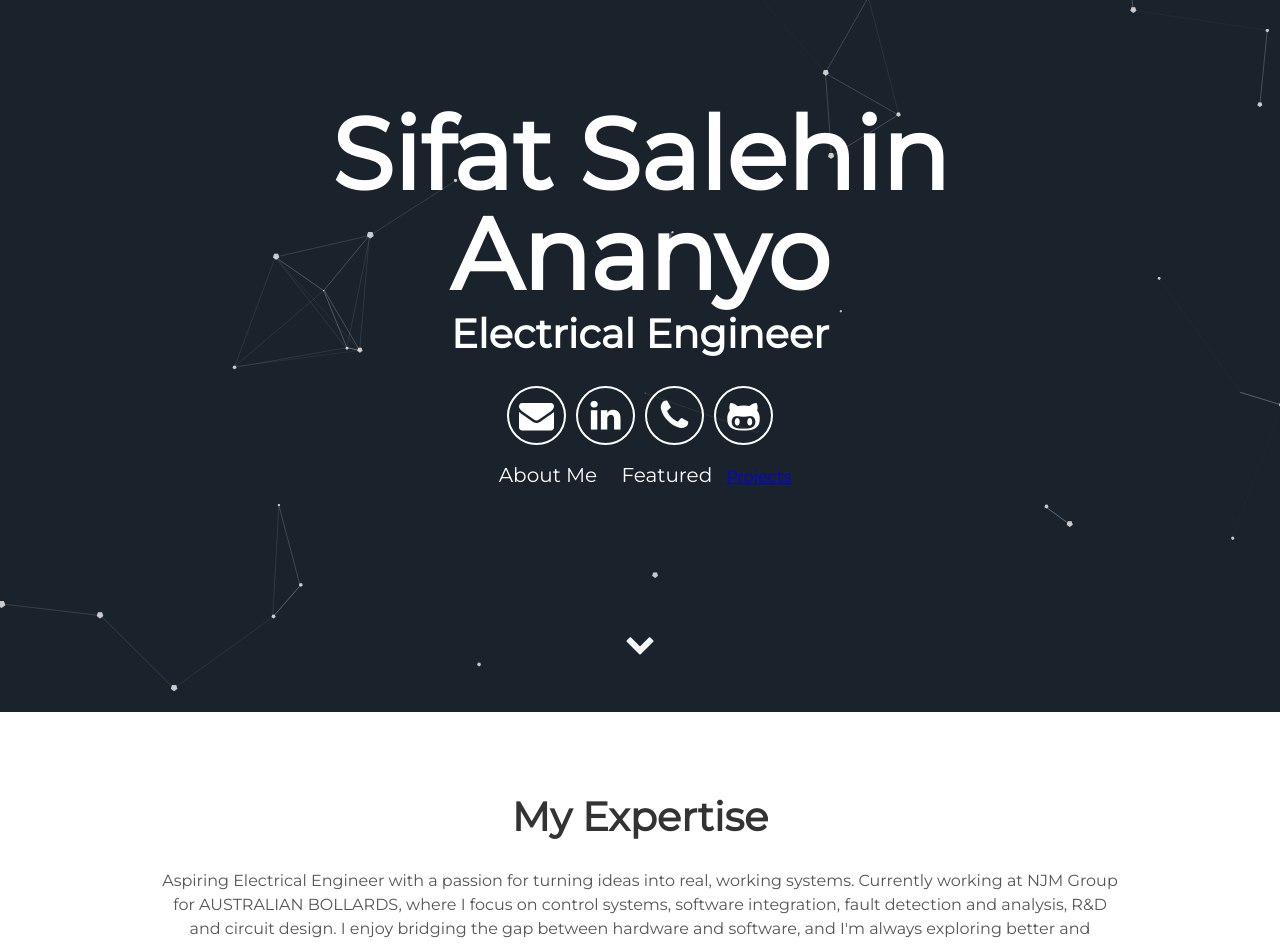
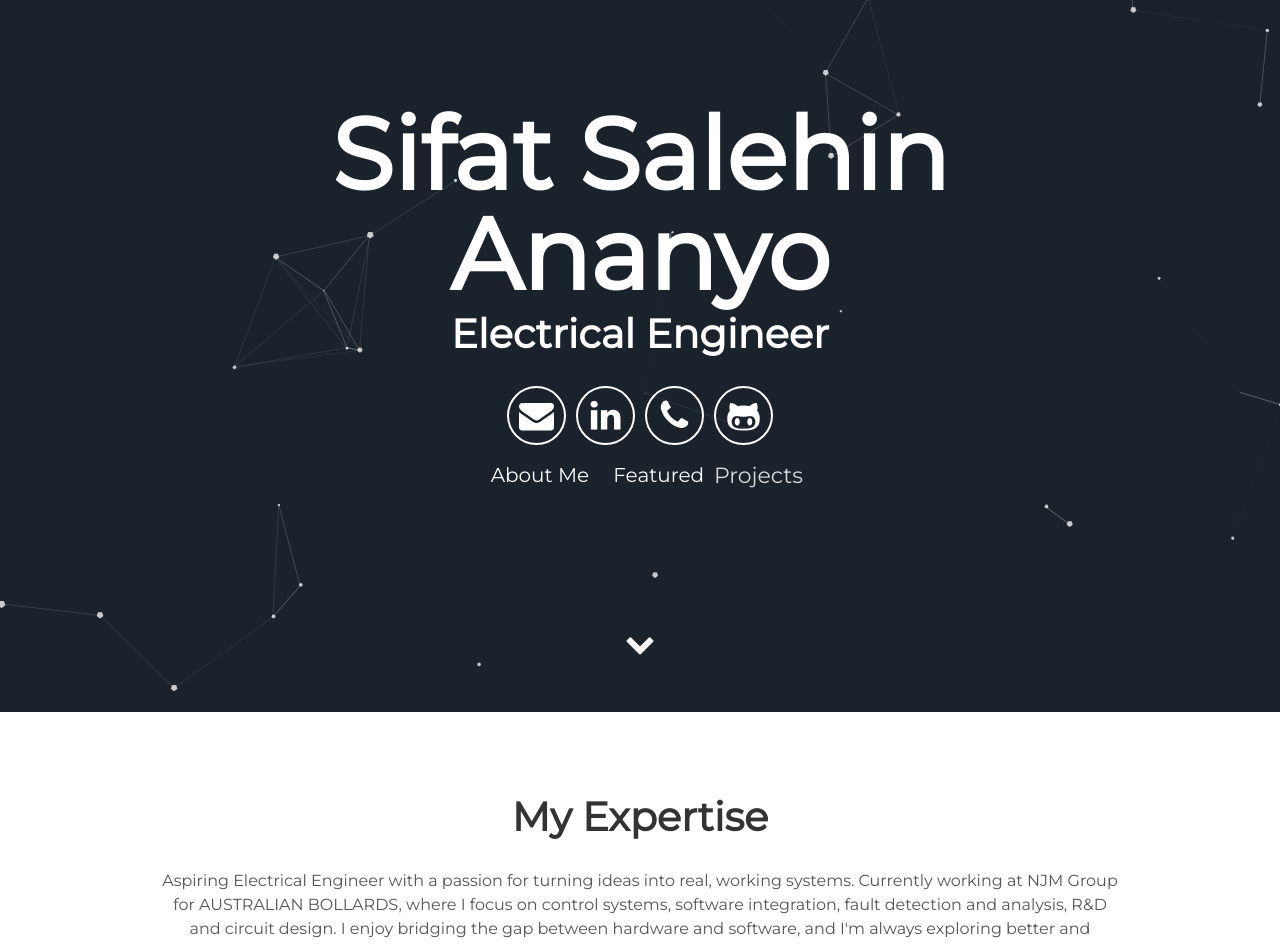
Before and after one commit to git-REX/git-rex.github.io, a Jekyll site: the page built from index.html, in a window 1280 px wide. Shown: the part 188-1132 px from the top of the page. Built offline with Jekyll 4.4.1, drawn with Linux system fonts in a browser that asks for light colours.

Commit message:
Update head.html

```diff
--- a/_includes/head.html
+++ b/_includes/head.html
@@ -7,4 +7,33 @@
   <meta name="description" content="{% if page.description %}{{ page.description | strip_html | strip_newlines | truncate: 160 }}{% else %}{{ site.description }}{% endif %}">
 
   <link rel="stylesheet" href="{{ "/assets/css/main.css" | prepend: site.baseurl }}">
+
+  <style>
+  /* Define the pulsing element behavior */
+  .pulse-effect {
+      background: transparent;
+      color: #ffffff;
+      text-decoration: none;
+      font-size: 20px;
+      font-weight: 500;
+      display: inline-block; /* Crucial: allows transform scaling to work */
+      animation: pulseContrast 2s infinite ease-in-out;
+  }
+
+  /* Define the scale & contrast keyframes */
+  @keyframes pulseContrast {
+      0% {
+          transform: scale(1);
+          opacity: 0.5; /* Faded state */
+      }
+      50% {
+          transform: scale(1.15); /* Grows 15% bigger */
+          opacity: 1; /* Bright state */
+      }
+      100% {
+          transform: scale(1);
+          opacity: 0.5; /* Returns to faded state */
+      }
+  }
+</style>
 </head>
```
